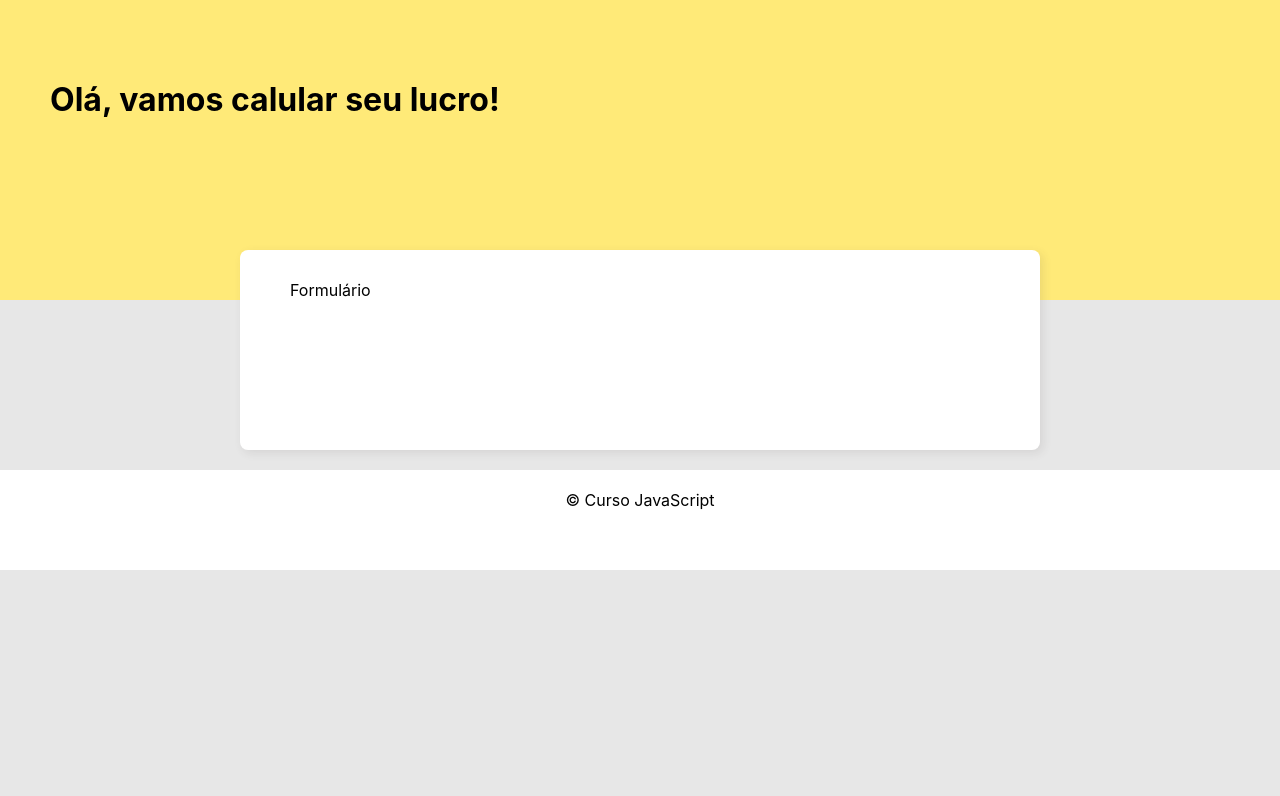
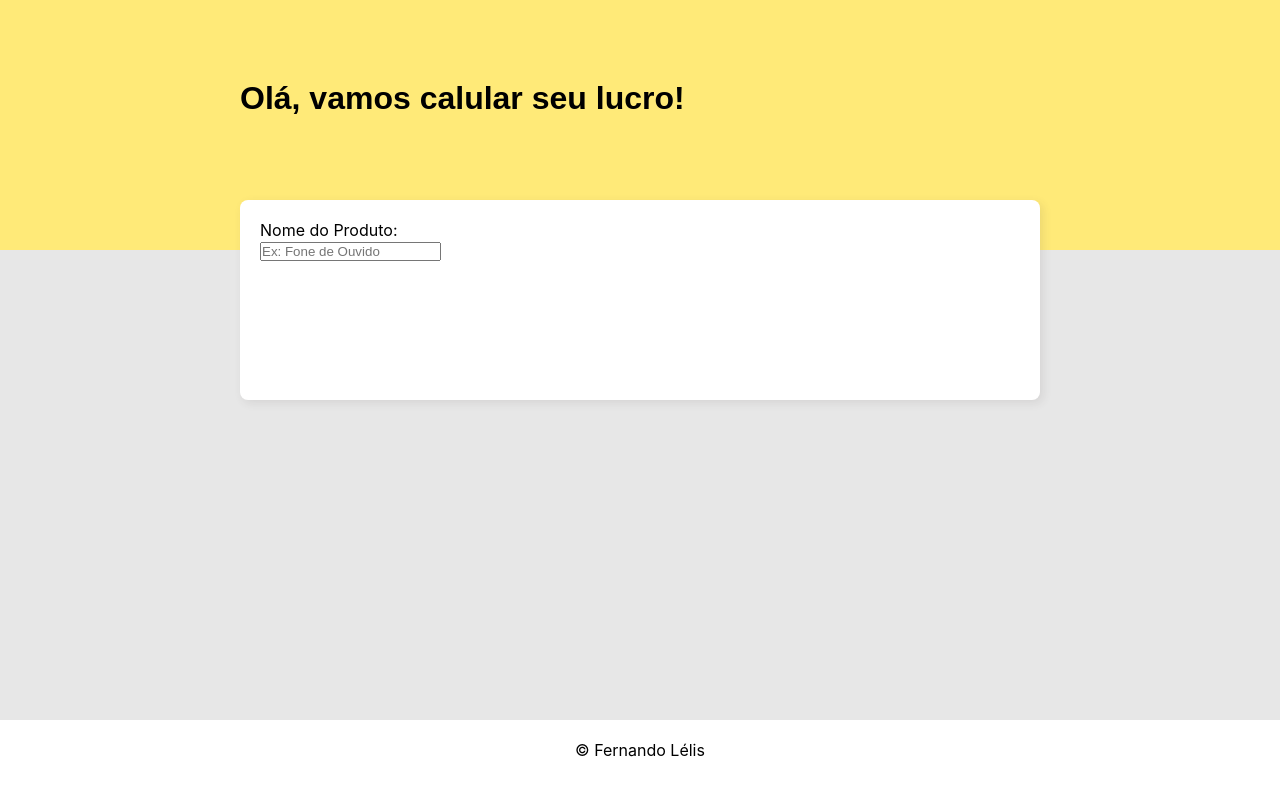
Before and after one commit to FernandoLelis/meu-lucro-ml, a React (Create React App) app in the folder meu-lucro-ml/: page / in a window 1280 px wide. Shown: the top 796 px of the page. Built offline with nearby package versions, Linux system fonts and the light colour scheme.

Commit message:
Ajustes no css e form

```diff
--- a/meu-lucro-ml/src/App.css
+++ b/meu-lucro-ml/src/App.css
@@ -10,17 +10,17 @@ body {
 
 .boxTop {
    margin: 0;
-   padding: 80px 50px;
+   padding: 80px 20px;
    width: 100%;
-   height: 300px;
-   min-height: 300px;
+   height: 250px;
+   min-height: 250px;
    background-color: #FFEA78;
 }
 
 .boxTitle {
     width: 80%;
     max-width: 800px;
-    padding: 30px;
+    padding: 30px auto;
     margin: auto;
     font-family: Arial, Helvetica, sans-serif;
  }
@@ -30,18 +30,20 @@ body {
     max-width: 800px;
     min-height: 200px;
     background-color: white;
-    padding: 30px 50px;
+    padding: 20px 20px;
     margin: -50px auto;
     border-radius: 8px;
     box-shadow: 3px 3px 10px rgba(75, 66, 66, 0.11);
 }
 
 .boxBut {
-    margin: 70px 0px 0px 0px;
+    position: fixed;
+    bottom: 0;
+    margin: 0px;
     padding: 20px;
     width: 100%;
-    height: 100px;
-    min-height: 100px;
+    height: 80px;
+    min-height: 80px;
     background-color: white;
     text-align: center;
  }
--- a/meu-lucro-ml/src/App.js
+++ b/meu-lucro-ml/src/App.js
@@ -1,8 +1,7 @@
 import React, {Component} from 'react';
 import './App.css';
 import Header from './Components/Header';
-import {useState} from 'react'
-import Formulario from './Components/Formulario';
+import Form from './Components/Form';
 import Footer from './Components/Footer';
 
 function App() {
@@ -10,7 +9,7 @@ function App() {
   return (
     <div className="App">
       <Header />
-      <Formulario />
+      <Form />
       <Footer />
 
     </div>
--- a/meu-lucro-ml/src/Components/Footer.js
+++ b/meu-lucro-ml/src/Components/Footer.js
@@ -4,7 +4,7 @@ export default function Footer() {
 
   return (
     <div className="boxBut">
-         <p>&copy; Curso JavaScript</p>
+         <p>&copy; Fernando Lélis</p>
     </div>
     );
 }
--- /dev/null
+++ b/meu-lucro-ml/src/Components/Form.js
@@ -0,0 +1,12 @@
+import React from "react";
+
+export default function Form() {
+
+
+  return (
+    <div className="boxForm">
+        <p>Nome do Produto:</p>
+        <input type="text" name="name" id="name" placeholder="Ex: Fone de Ouvido"/>
+      </div>
+    );
+}
--- a/meu-lucro-ml/src/Components/Formulario.js
+++ /dev/null
@@ -1,10 +0,0 @@
-import React from "react";
-
-export default function Formulario() {
-
-  return (
-    <div className="boxForm">
-        Formulário
-      </div>
-    );
-}
--- a/meu-lucro-ml/src/Components/Header.js
+++ b/meu-lucro-ml/src/Components/Header.js
@@ -1,13 +1,14 @@
 import React from "react";
-
 export default function Header() {
 
   return (
     <div className="boxTop">
-          <h1>
-            Olá, vamos calular seu lucro!
-          </h1>
+      <div className="boxTitle">
+        <h1>
+          Olá, vamos calular seu lucro!
+        </h1>
+      </div>
 
     </div>
-    );
+  );
 }
```
